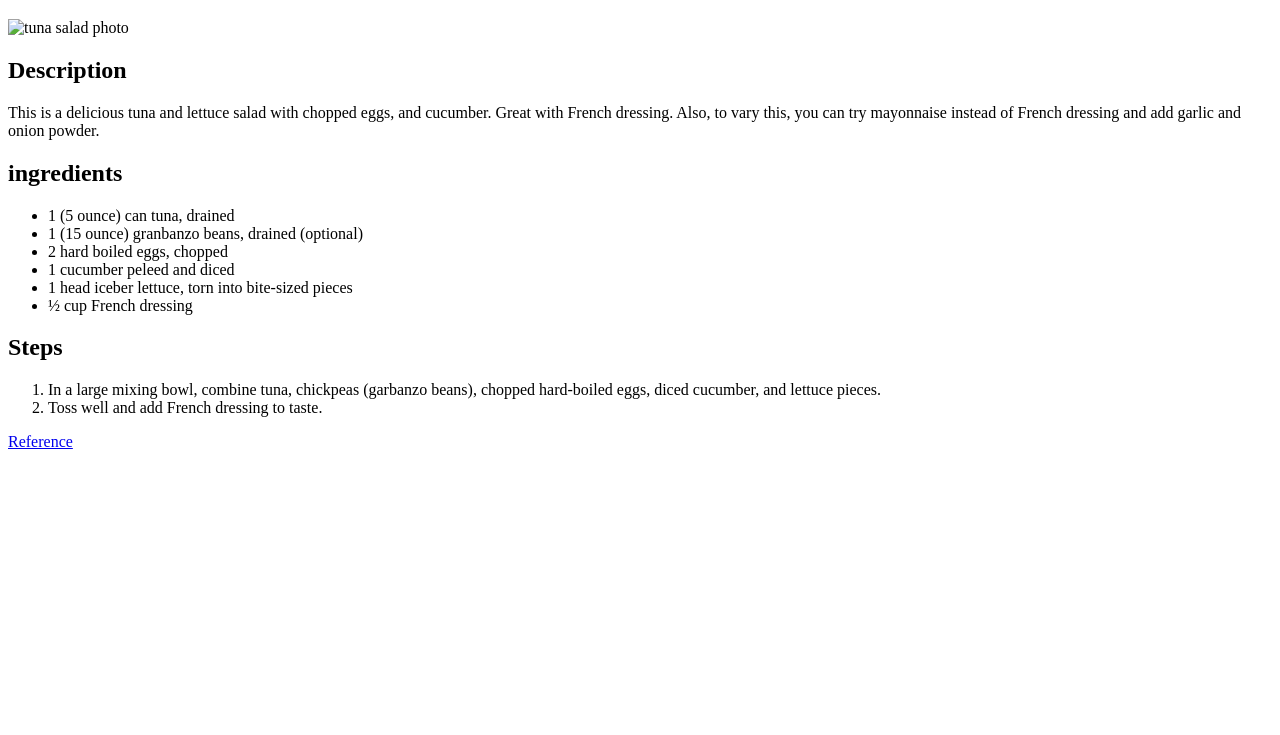
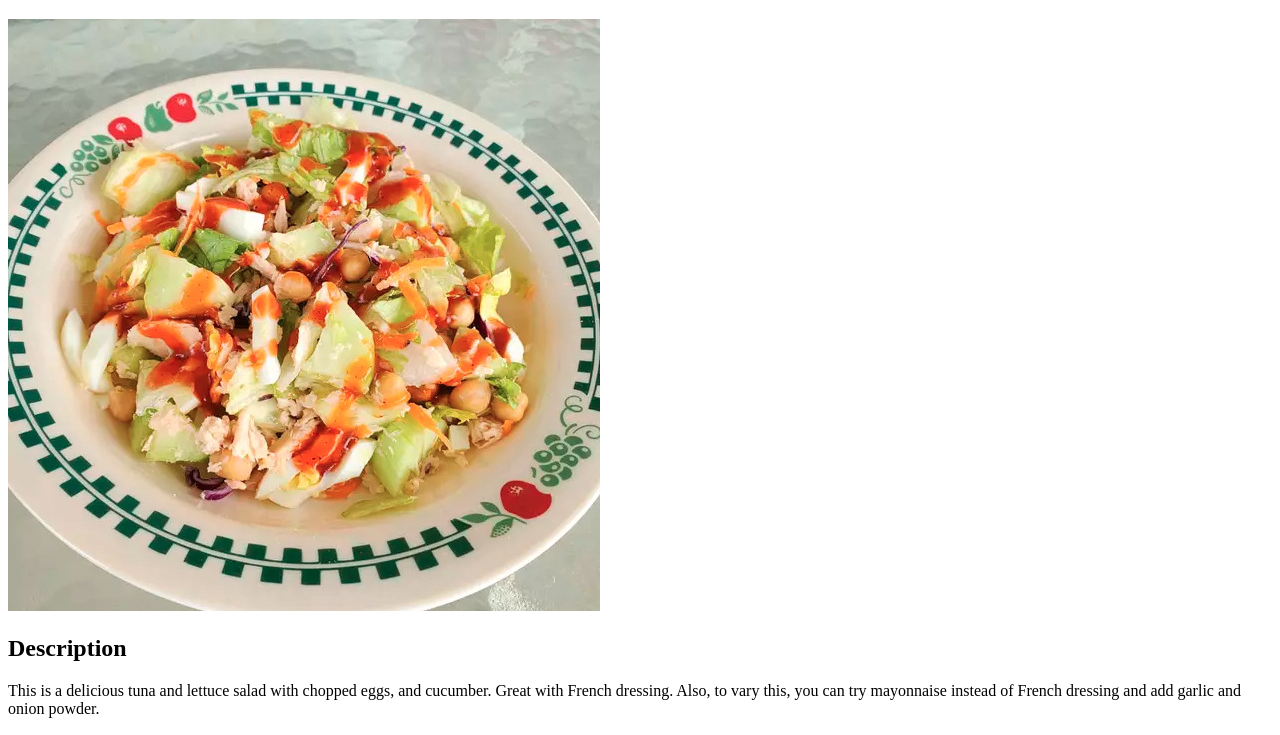
Before and after one commit to iaaron-xyz/odin-recipes, a plain HTML site: page recipes/tuna_salad.html in a window 1280 px wide. Shown: the part 61-796 px from the top of the page. Drawn offline with Linux system fonts and the light colour scheme.

Commit message:
Recipe: Photo source of Tuna Salad corrected

```diff
--- a/recipes/tuna_salad.html
+++ b/recipes/tuna_salad.html
@@ -7,7 +7,7 @@
 
     <body>
         <h1>Tuna Salad</h1>
-        <img src="../images/tuna-salad.png" alt="tuna salad photo">
+        <img src="../images/tuna-salad.jpg" alt="tuna salad photo">
         <h2>Description</h2>
         <p>This is a delicious tuna and lettuce salad with chopped eggs, and cucumber. Great with French dressing. Also, to vary this,
             you can try mayonnaise instead of French dressing and add garlic and onion powder.</p>
```
